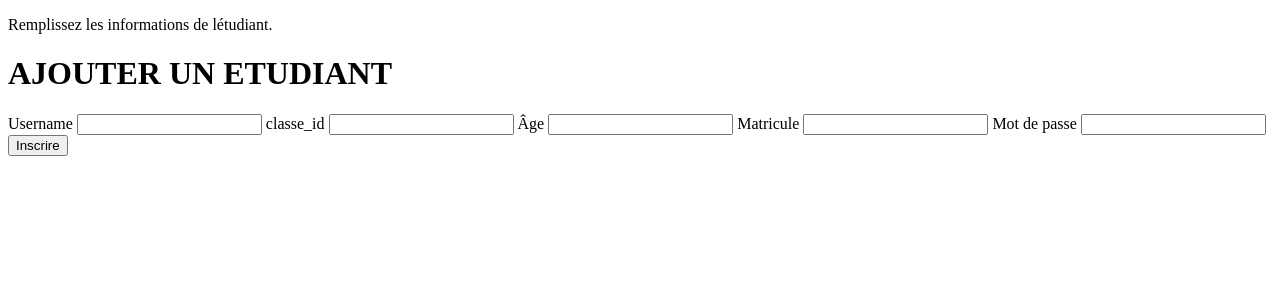
After one commit to TYSON2006/SCORLARSHIP_MANAGMENT, a Django app: template compte/templates/compte/ajouter_etudiant.html in a window 1280 px wide. The commit adds this page. Shown: the top 300 px of the page. Run offline with Django 5.2, Linux system fonts and the light colour scheme; the template is opened without the code that fills it, so the values that code supplies are empty.

Commit message:
MOSSAD commit

```diff
--- a/compte/models.py
+++ b/compte/models.py
@@ -52,6 +52,8 @@ class Etudiant(models.Model):
 
     user = models.OneToOneField(Users,on_delete=models.CASCADE)
     classe = models.ForeignKey(Classe,on_delete=models.CASCADE)
+    age = models.IntegerField()
+    matricule = models.CharField(max_length=25)
 
     def __str__(self):
       return self.user.username
--- /dev/null
+++ b/compte/templates/compte/ajouter_etudiant.html
@@ -0,0 +1,72 @@
+{%load static%}
+<!DOCTYPE html>
+<html lang="en">
+<head>
+    <meta charset="UTF-8">
+    <meta name="viewport" content="width=device-width, initial-scale=1.0">
+    <title>ajouter_etudiant</title>
+</head>
+<body>
+    <div class="container">
+        <div class="form">
+            <form   method="POST"  action="{% url 'ajouter_etudiant'%}">
+                  {% csrf_token %}
+             <p class="subtitle">Remplissez les informations de létudiant. </p>
+             <h1>AJOUTER UN ETUDIANT</h1>
+             {% if messages %}
+             {% for message in messages %}
+             <div class="element"> {{message.tags}},{{message}}</div>
+             {% endfor %}
+             {% endif %}
+             <label for="username">Username</label>
+             <input
+             type="text"
+             name="username"
+             id="username"
+             required
+             >
+
+             <label for="classe_id">classe_id</label>
+             <input
+             type="text"
+             name="classe_id"
+             id="classe_id"
+             required
+             >
+
+                <label for="age">Âge</label>
+             <input
+             type="text"
+             name="age"
+             id="age"
+             required
+             >
+
+                <label for="matricule">Matricule</label>
+             <input
+             type="text"
+             name="matricule"
+             id="matricule"
+             required
+             >
+
+             <label for="password">Mot de passe</label>
+             <input
+             type="password"
+             name="password"
+             id="password"
+             required
+             >
+
+             <button type="submit">
+                Inscrire
+            </button>
+
+
+            </form>
+
+        </div>
+    </div>
+
+</body>
+</html>
--- a/compte/templates/compte/connexion.html
+++ b/compte/templates/compte/connexion.html
@@ -42,6 +42,11 @@
              id="password"
              required
              >
+
+
+
+
+
              <button type="submit">
                 Se connecter
             </button>
--- a/compte/urls.py
+++ b/compte/urls.py
@@ -8,5 +8,6 @@ urlpatterns = [
     path("acceuil/",views.acceuil,name="acceuil"),
     path("deconnexion/",views.deconnexion_view,name="deconnexion"),
     path("",views.connect_view,name="home"),
-    path("liste-etudiants/",views.liste_etudiants,name="liste-etudiants")
+    path("liste-etudiants/",views.liste_etudiants,name="liste_etudiants"),
+    path("ajouter_etudiant/",views.ajouter_etudiant, name="ajouter_etudiants")
 ]
```
Also changed, not shown: compte/admin.py (+6 -1 lines), compte/views.py (+24 -3 lines), compte/migrations/0006_etudiant_age_etudiant_matricule.py (added), compte/templates/compte/dashboard_prof.html (renamed from compte/templates/compte/dashborad_prof.html).
